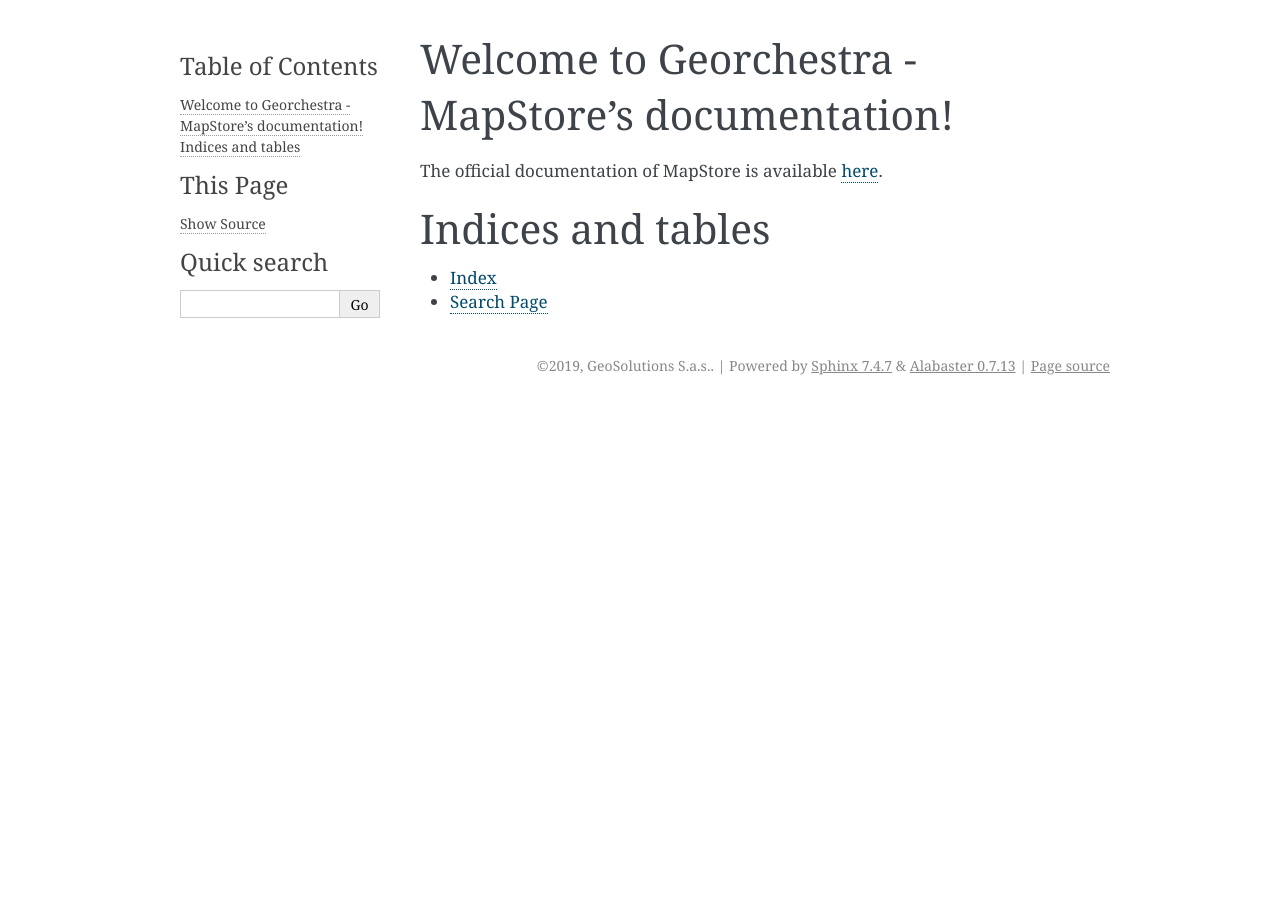
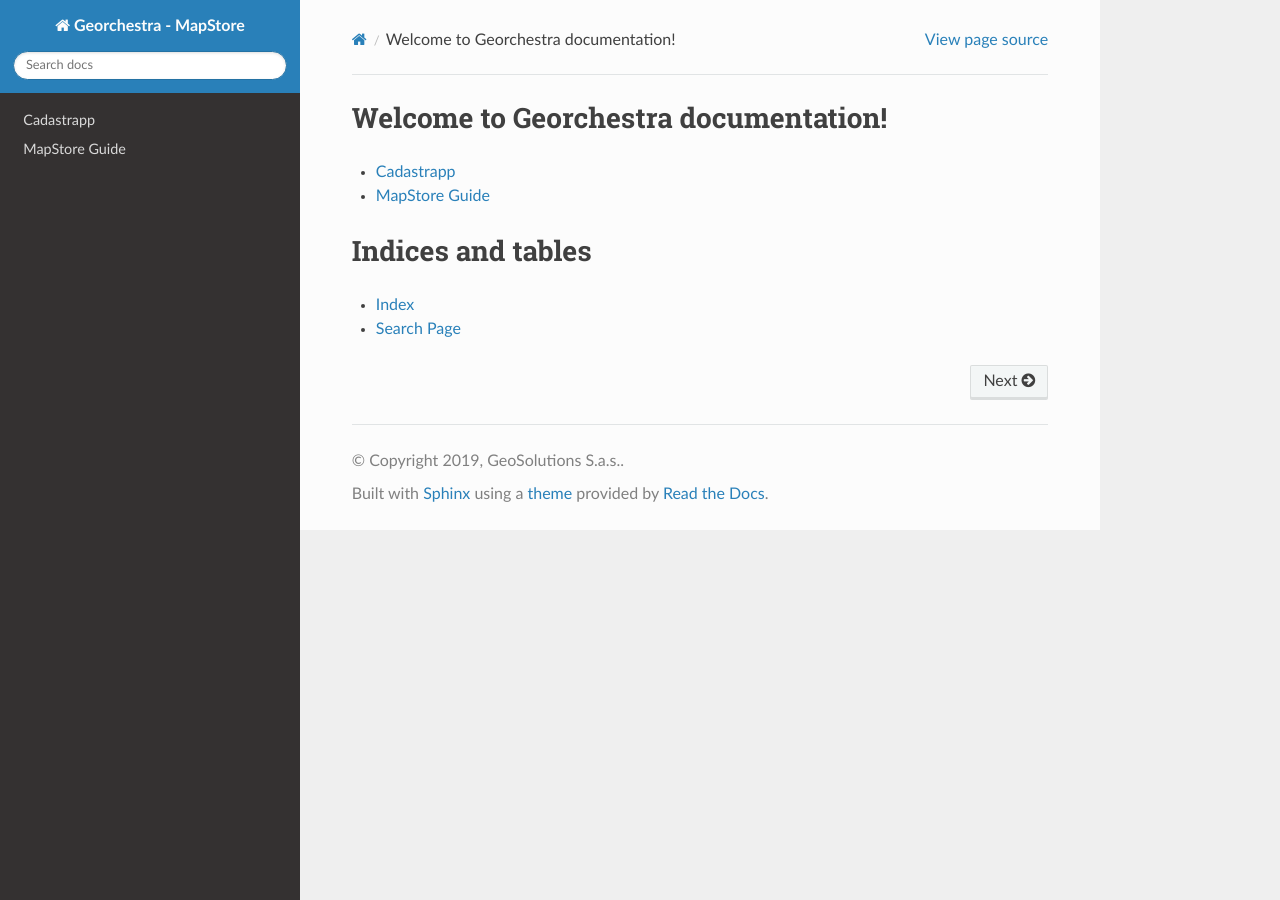
Before and after one commit to georchestra/mapstore2-georchestra, a Sphinx documentation site: the page built from docs/source/index.rst, in a window 1280 px wide. Built offline with Sphinx 7.4.7 and the Read the Docs theme 2.0.0, drawn with Linux system fonts in a browser that asks for light colours.

```diff
--- /dev/null
+++ b/docs/source/cadastrapp/index.rst
@@ -0,0 +1,3 @@
+==============
+Cadastrapp
+==============
--- a/docs/source/conf.py
+++ b/docs/source/conf.py
@@ -40,6 +40,8 @@
 # ones.
 extensions = [
     'sphinx.ext.githubpages',
+    'sphinx_rtd_theme',
+    'recommonmark'
 ]
 
 # Add any paths that contain templates here, relative to this directory.
@@ -60,6 +62,8 @@
 # This is also used if you do content translation via gettext catalogs.
 # Usually you set "language" from the command line for these cases.
 language = None
+locale_dirs = ['locale/']   # path is example but recommended.
+gettext_compact = False     # optional.
 
 # List of patterns, relative to source directory, that match files and
 # directories to ignore when looking for source files.
@@ -75,7 +79,7 @@
 # The theme to use for HTML and HTML Help pages.  See the documentation for
 # a list of builtin themes.
 #
-html_theme = 'alabaster'
+html_theme = 'sphinx_rtd_theme'
 
 # Theme options are theme-specific and customize the look and feel of a theme
 # further.  For a list of options available for each theme, see the
--- a/docs/source/index.rst
+++ b/docs/source/index.rst
@@ -3,13 +3,14 @@
    You can adapt this file completely to your liking, but it should at least
    contain the root `toctree` directive.
 
-Welcome to Georchestra - MapStore's documentation!
-==================================================
-The official documentation of MapStore is available `here <https://mapstore.readthedocs.io/en/latest/>`_.
+Welcome to Georchestra documentation!
+=====================================
 
 .. toctree::
-   :maxdepth: 2
-   :caption: Contents:
+   :maxdepth: 4
+
+   cadastrapp/index
+   mapstore/index
 
 
 
--- /dev/null
+++ b/docs/source/mapstore/index.rst
@@ -0,0 +1,5 @@
+==============
+MapStore Guide
+==============
+
+The official documentation of MapStore is available `here <https://mapstore.readthedocs.io/en/latest/>`_.
```
Also changed, not shown: 2 other files.
